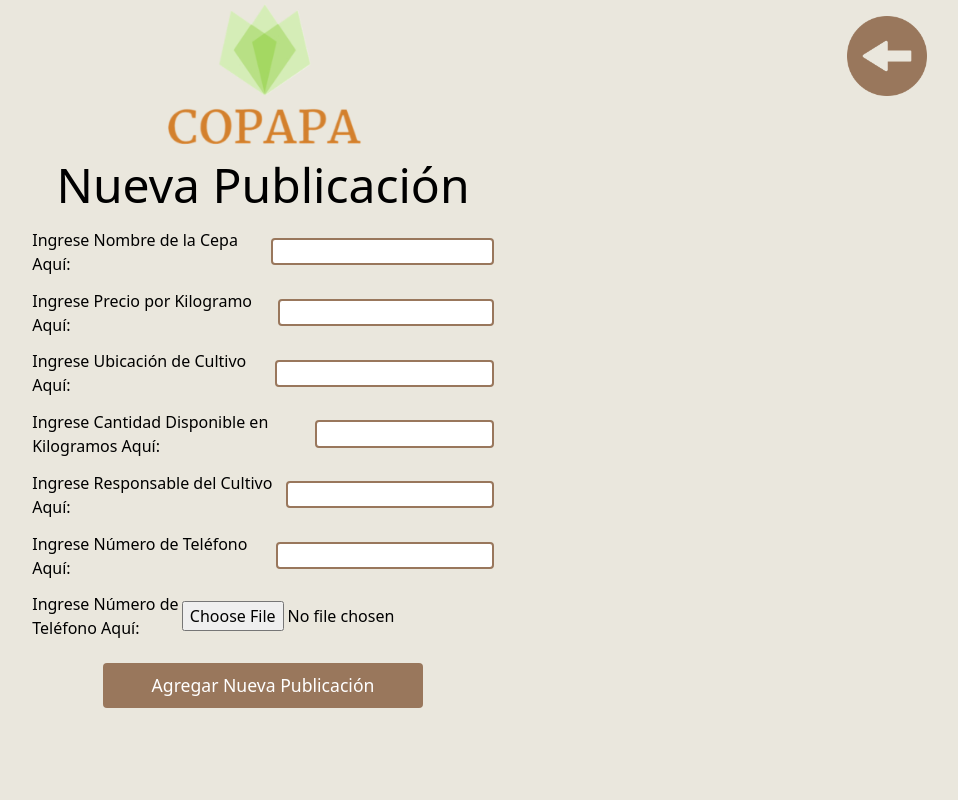
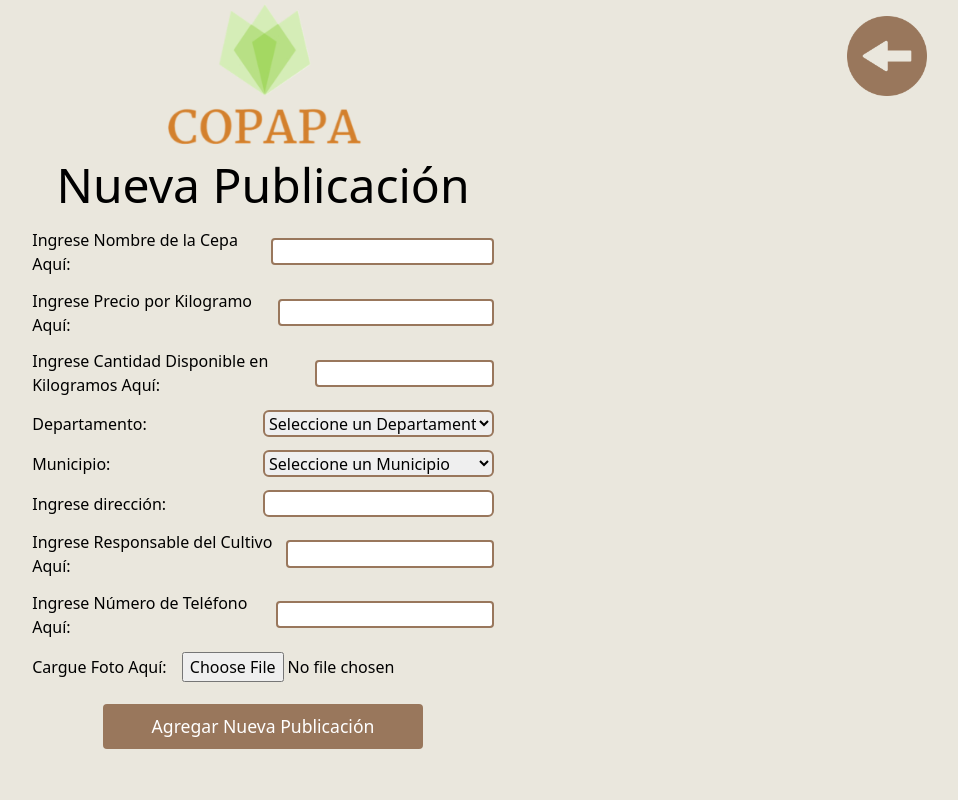
Before and after one commit to olimac2606/PAPACOL, a PHP site: page /pages/nueva-publicacion.php in a window 1280 px wide. Shown: the whole page, without its empty margins (321-1279 px from the left). Run offline with PHP 8.4, Linux system fonts and the light colour scheme; the visitor is signed in with stand-in values (Sample User, id 1).

Commit message:
Se modificó el archivo notificaciones.js ya que tailwindcss no tomaba la clase del color porque se pasaba por medio de parametros y argumentos, se ingresó todo dentro de la función y esta funcionando correctamente. La inserción de nueva publicación en la base de datos esta funcionando correctamente y el archivo de imagen se guarda de manera local (en la base de datos se guarda el url).

```diff
--- a/pages/nueva-publicacion.php
+++ b/pages/nueva-publicacion.php
@@ -1,3 +1,12 @@
+<?php
+    session_start();
+    if (isset($_SESSION['logged_in']) && $_SESSION['logged_in'] === true) {
+
+    }else{
+        header("Location: /PAPACOL/pages/iniciar-sesion.php?tipo=agricultor");
+        exit();
+    }
+?>
 <!DOCTYPE html>
 <html lang="en">
 <head>
@@ -9,40 +18,54 @@
 </head>
 <body class="bg-beigeCustom">
     <a class="mt-[1rem] mr-[2rem] float-right w-[5rem] overflow-hidden" href="panel-agricultor.php"><img class="max-w-full h-auto block" src="../img/flecha-izquierda.png" alt="Flecha para retroceder"></a>
-    <div class="flex flex-col items-center">
+    <div id="contenedor" class="flex flex-col items-center">
         <img class="w-[13rem]" src="../img/copapa.png" alt="Icono COPAPA">
         <h2 class="text-[3rem] text-center">Nueva Publicación</h2>
-        <form class="m-auto w-[45%] flex flex-col items-center" action="">
+        <form class="m-auto w-[45%] flex flex-col items-center" method="POST" enctype="multipart/form-data" action="/PAPACOL/procesar-nueva-publicacion.php">
             <div class="flex justify-between items-center w-full py-[0.4rem] px-[2rem]">
                 <label for="cepa">Ingrese Nombre de la Cepa Aquí:</label>
-                <input class="w-[50%] h-[1.7rem] border-2 border-cafeCustom rounded" required type="text">
+                <input name="cepa" class="w-[50%] h-[1.7rem] border-2 border-cafeCustom rounded" required type="text">
             </div>
             <div class="flex justify-between items-center w-full py-[0.4rem] px-[2rem]">
                 <label for="precio">Ingrese Precio por Kilogramo Aquí:</label>
                 <input class="w-[50%] h-[1.7rem] border-2 border-cafeCustom rounded" required id="precio" name="precio" type="number" min="1">
             </div>
             <div class="flex justify-between items-center w-full py-[0.4rem] px-[2rem]">
-                <label for="ubicacion">Ingrese Ubicación de Cultivo Aquí:</label>
-                <input class="w-[50%] h-[1.7rem] border-2 border-cafeCustom rounded"  required id="ubicacion" name="ubicacion" type="text">
+                <label for="cantidad">Ingrese Cantidad Disponible en Kilogramos Aquí:</label>
+                <input name="cantidad" class="w-[50%] h-[1.7rem] border-2 border-cafeCustom rounded" required id="cantidad" type="number" min="1">
             </div>
-            <div class="flex justify-between items-center w-full py-[0.4rem] px-[2rem]">
-                <label for="cantidad">Ingrese Cantidad Disponible en Kilogramos Aquí:</label>
-                <input class="w-[50%] h-[1.7rem] border-2 border-cafeCustom rounded" required name="cantidad" id="cantidad" type="number" min="1">
+            <div class="flex justify-between items-center w-full px-[2rem] py-[0.4rem]">
+                <label for="departamento">Departamento:</label>
+                <select class="w-1/2 h-[1.7rem] border-[2px] border-cafeCustom rounded-md" name="departamento" id="departamento">
+                    <option value="">Seleccione un Departamento</option>
+                </select>
+            </div>
+            <div class="flex justify-between items-center w-full px-[2rem] py-[0.4rem]">
+                <label for="municipio">Municipio:</label>
+                <select class="w-1/2 h-[1.7rem] border-[2px] border-cafeCustom rounded-md" name="municipio" id="municipio">
+                    <option value="">Seleccione un Municipio</option>
+                </select>
+            </div>
+            <div class="flex justify-between items-center w-full px-[2rem] py-[0.4rem]">
+                <label for="direccion">Ingrese dirección:</label>
+                <input required id="direccion" name="direccion" type="text" class="w-1/2 h-[1.7rem] border-[2px] border-cafeCustom rounded-md">
             </div>
             <div class="flex justify-between items-center w-full py-[0.4rem] px-[2rem]">
                 <label for="responsable">Ingrese Responsable del Cultivo Aquí:</label>
-                <input class="w-[50%] h-[1.7rem] border-2 border-cafeCustom rounded" required name="responsable" id="responsable" type="text">
+                <input name="responsable" class="w-[50%] h-[1.7rem] border-2 border-cafeCustom rounded" required id="responsable" type="text">
             </div>
             <div class="flex justify-between items-center w-full py-[0.4rem] px-[2rem]">
                 <label for="telefono">Ingrese Número de Teléfono Aquí:</label>
-                <input class="w-[50%] h-[1.7rem] border-2 border-cafeCustom rounded" required name="telefono" id="name" type="number">
+                <input name="telefono" class="w-[50%] h-[1.7rem] border-2 border-cafeCustom rounded" required id="telefono" type="number">
             </div>
             <div class="flex justify-between items-center w-full py-[0.4rem] px-[2rem]">
-                <label for="foto">Ingrese Número de Teléfono Aquí:</label>
-                <input required name="foto" id="foto" type="file">
+                <label for="foto">Cargue Foto Aquí:</label>
+                <input name="foto" id="foto" type="file" accept="image/jpeg, image/png, image/gif">
             </div>
             <button class="my-[1rem] w-[20rem] h-[2.8rem] bg-cafeCustom text-white text-[1.1rem] border-none rounded hover:cursor-pointer hover:bg-cafeClaroCustom hover:border-2 hover:border-cafeCustom" type="submit">Agregar Nueva Publicación</button>
         </form>
     </div>
+    <!-- Script para mostrar los departamentos y municipios de Colombia -->
+    <script src="/PAPACOL/js/municipios-departamentos.js"></script>
 </body>
 </html>
--- a/procesos/procesar-inicio-sesion.php
+++ b/procesos/procesar-inicio-sesion.php
@@ -37,7 +37,7 @@
                 exit();
             }
         }else{
-        header("location: /PAPACOL/pages/iniciar-sesion.php?tipo=&color=bg-rojoClaroCustom&mensaje=Contraseña o usuario incorrectos, por favor intente de nuevo.");
+            header("Location: /PAPACOL/pages/iniciar-sesion.php?tipo=&color=bg-rojoClaroCustom&mensaje=Contraseña o usuario incorrectos, por favor intente de nuevo.");
             exit();
         }
     } catch (PDOException $e) {
--- a/src/output.css
+++ b/src/output.css
@@ -628,12 +628,20 @@
   margin-left: 8%;
 }
 
+.mr-2 {
+  margin-right: 0.5rem;
+}
+
 .mr-5 {
   margin-right: 1.25rem;
 }
 
 .mr-\[2rem\] {
   margin-right: 2rem;
+}
+
+.mt-2 {
+  margin-top: 0.5rem;
 }
 
 .mt-6 {
@@ -694,10 +702,6 @@
 
 .h-\[3rem\] {
   height: 3rem;
-}
-
-.h-\[5rem\] {
-  height: 5rem;
 }
 
 .h-\[6rem\] {
@@ -899,19 +903,9 @@
   background-color: rgb(31 41 55 / var(--tw-bg-opacity, 1));
 }
 
-.bg-rojoClaroCustom {
-  --tw-bg-opacity: 1;
-  background-color: rgb(199 69 69 / var(--tw-bg-opacity, 1));
-}
-
 .bg-rojoCustom {
   --tw-bg-opacity: 1;
   background-color: rgb(172 48 48 / var(--tw-bg-opacity, 1));
-}
-
-.bg-verdeClaroCustom {
-  --tw-bg-opacity: 1;
-  background-color: rgb(26 161 37 / var(--tw-bg-opacity, 1));
 }
 
 .bg-verdeCustom {
@@ -919,15 +913,16 @@
   background-color: rgb(24 138 33 / var(--tw-bg-opacity, 1));
 }
 
+.bg-rojoClaroCustom {
+  --tw-bg-opacity: 1;
+  background-color: rgb(199 69 69 / var(--tw-bg-opacity, 1));
+}
+
 .p-0 {
   padding: 0px;
 }
 
 .p-2 {
-  padding: 0.5rem;
-}
-
-.p-\[0\.5rem\] {
   padding: 0.5rem;
 }
 
```
Also changed, not shown: js/notificaciones.js (+9 -10 lines), pages/panel-agricultor.php (+7 -3 lines), procesar-nueva-publicacion.php (added, +104 -0 lines), procesos/procesar-registro.php (+10 -3 lines), package-lock.json, uploads/img_678d92d87507e5.12242087.jpeg (added), uploads/img_678e5a94082527.08064134.jpeg (added), uploads/img_678e5b8ca84712.04274168.jpeg (added), uploads/img_678e5b9a51e4f9.24720070.jpeg (added), uploads/img_678e5be6817982.03484988.jpeg (added). Lines whose indentation alone changed are shown as unchanged.
